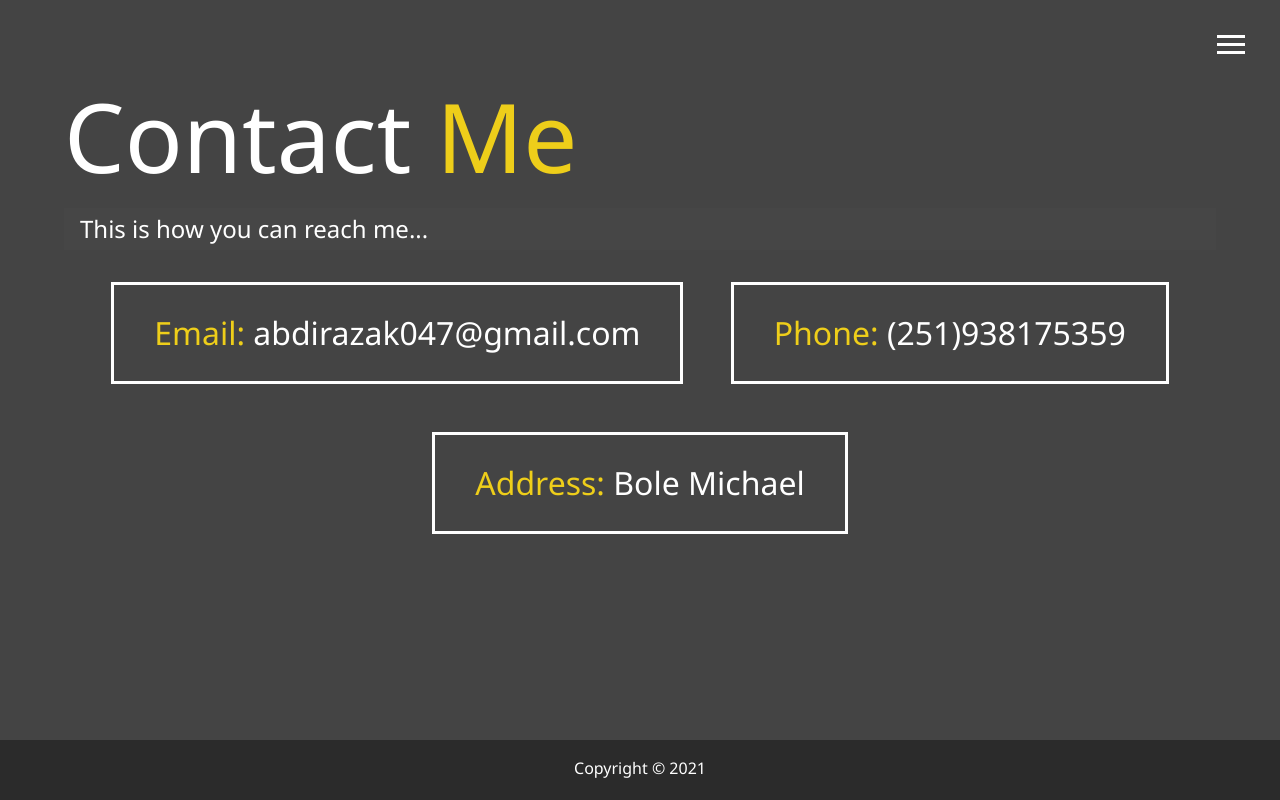
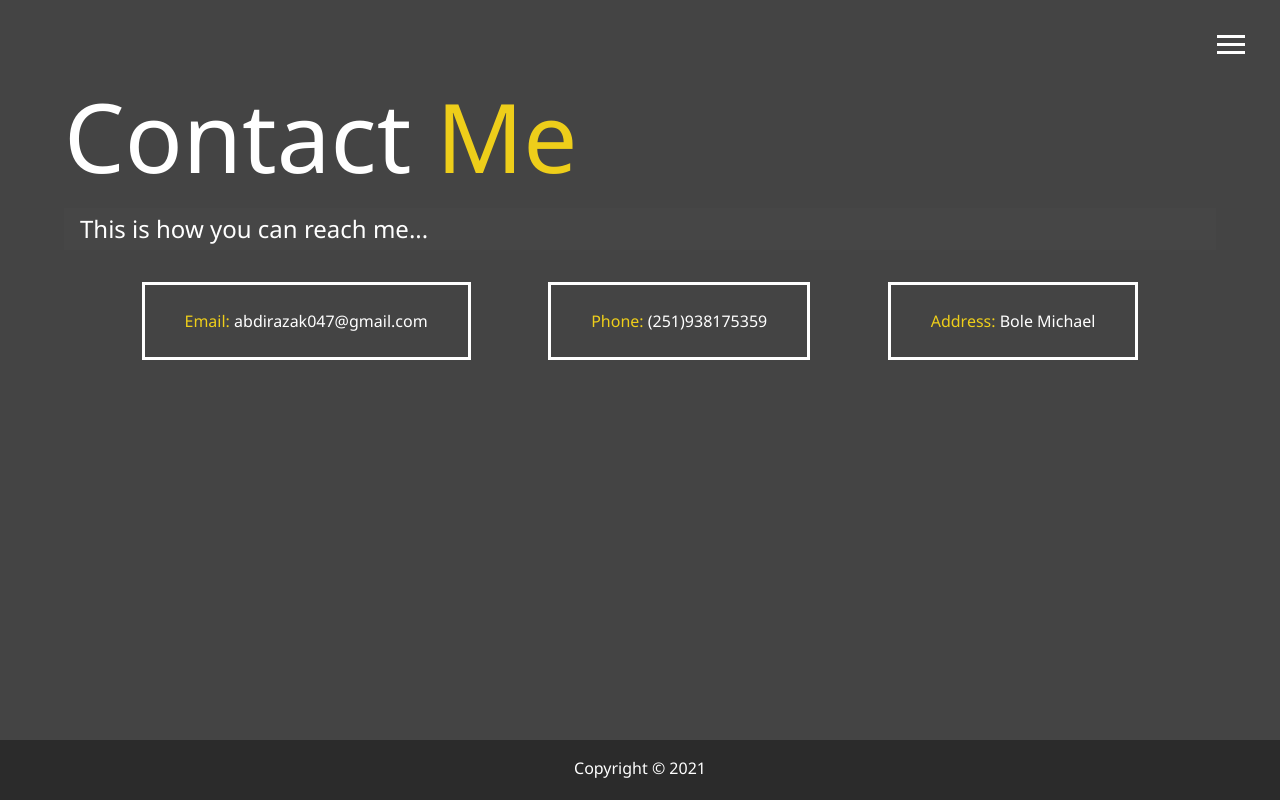
Before and after one commit to bogoreh/modern_portfolio-master, a website: page contact.html in a window 1280 px wide. Drawn offline with Linux system fonts and the light colour scheme.

Commit message:
Update main.css

```diff
--- a/css/main.css
+++ b/css/main.css
@@ -190,10 +190,10 @@ main {
   align-items: center;
   margin-top: 1rem; }
   .boxes div {
-    font-size: 2rem;
+    font-size: 1rem;
     border: 3px #fff solid;
     padding: 1.5rem 2.5rem;
-    margin-bottom: 3rem;
+    margin-bottom: 2rem;
     transition: all 0.5s ease-out; }
     .boxes div:hover {
       padding: 0.5rem 1.5rem;
```
